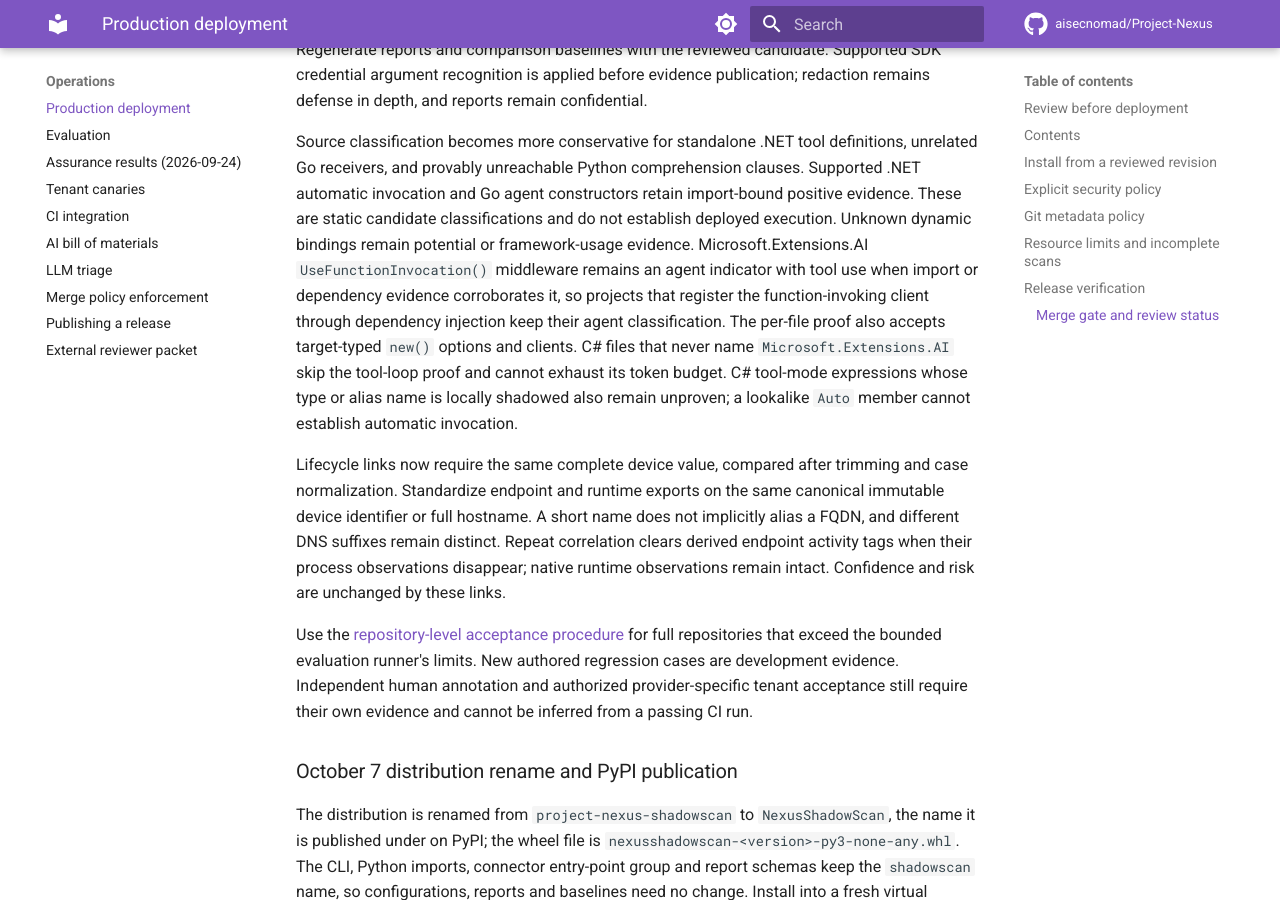
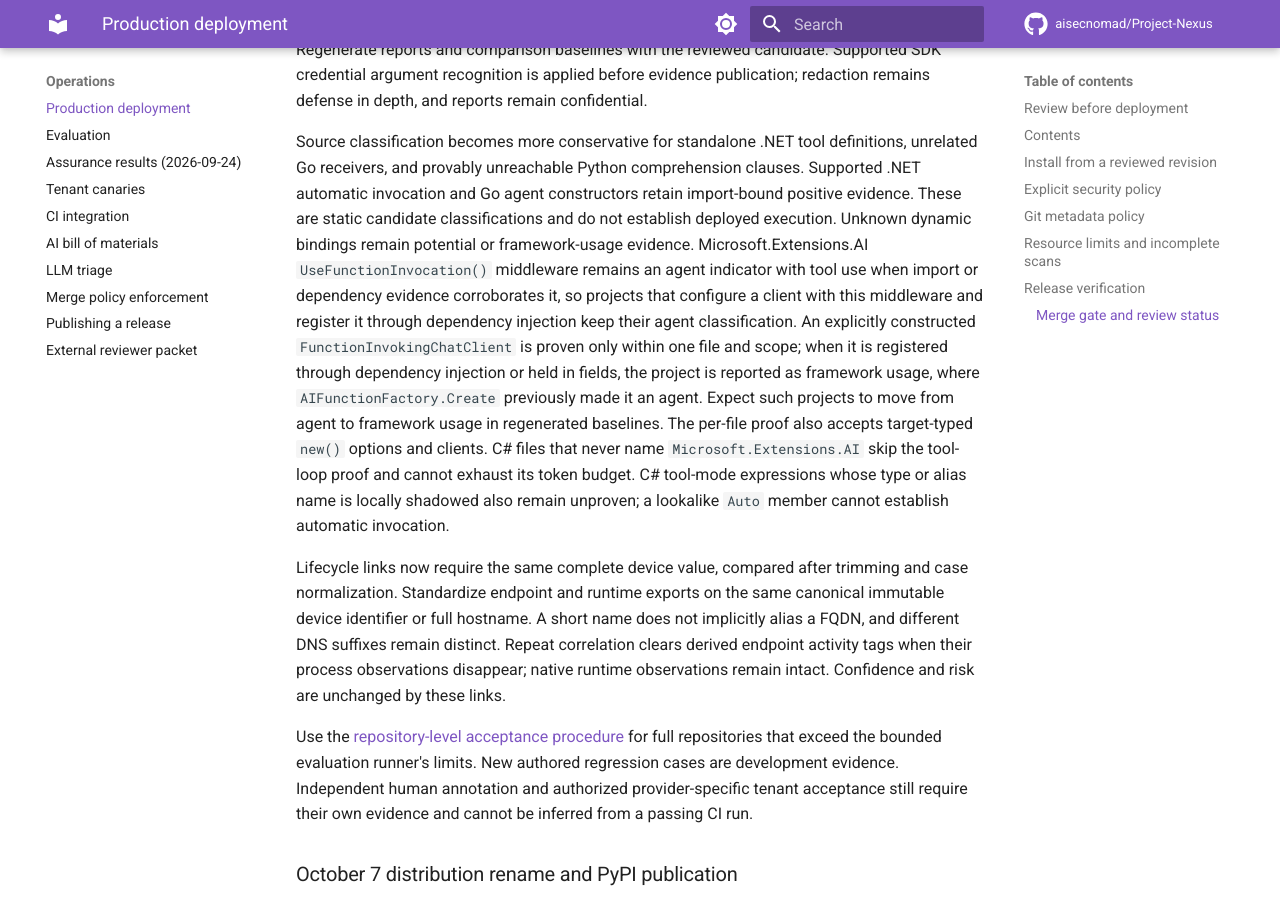
Before and after one commit to aisecnomad/Project-Nexus, an MkDocs documentation site: the page built from docs/production.md, in a window 1280 px wide and 900 px high, scrolled down 18139 px. Built offline with MkDocs 1.6.1 and Material for MkDocs 9.7.7, drawn with Linux system fonts in a browser that asks for light colours; comment, search, counter and statistics services are not loaded.

Commit message:
Document that an explicit FunctionInvokingChatClient in DI or fields is usage
88066c7 restored the agent classification for UseFunctionInvocation()
middleware, but the CHANGELOG and docs/production.md said every
dependency-injected function-invoking client keeps its agent
classification. That is not true for the explicit spelling. A client built
with `new FunctionInvokingChatClient(inner)` and registered through
AddSingleton<IChatClient>(...), or assigned to a field and called from
another method, is beyond the per-file proof and is reported as framework
usage with no capabilities. origin/main reported both shapes as agents,
through the AIFunctionFactory.Create indicator that this PR made
usage-only.

The explicit client type stays usage-only on purpose. Moving its pattern
into the corroborated indicator signal turns 39 existing negative proof
tests into agents: empty or unknown tools, ToolMode.None, rebinding the
client or options, lookalike local types, and if (false) or while (false)
dispatch. A lexical match would override every rejection the proof makes
for that spelling.

CHANGELOG, docs/production.md, docs/connectors/code.md and
docs/connectors.md now say that middleware-configured clients, including
DI ones, remain agents, while an explicit FunctionInvokingChatClient
registered through DI or held in fields is framework usage. Operators
should expect those projects to move from agent to usage in regenerated
baselines. The signature and module comments give the reason, and a
parametrized test checks the documented DI and field cases.

Signed-off-by: Claude <noreply@anthropic.com>
Co-Authored-By: Claude Opus 5.5 <noreply@anthropic.com>
Claude-Session: https://claude.ai/code/session_01NNpBL4DqDDJdF9hLExvpc9

```diff
--- a/docs/production.md
+++ b/docs/production.md
@@ -853,8 +853,13 @@ classifications and do not establish deployed execution. Unknown dynamic
 bindings remain potential or framework-usage evidence.
 Microsoft.Extensions.AI `UseFunctionInvocation()` middleware remains an agent
 indicator with tool use when import or dependency evidence corroborates it, so
-projects that register the function-invoking client through dependency
-injection keep their agent classification. The per-file proof also accepts
+projects that configure a client with this middleware and register it through
+dependency injection keep their agent classification. An explicitly
+constructed `FunctionInvokingChatClient` is proven only within one file and
+scope; when it is registered through dependency injection or held in fields,
+the project is reported as framework usage, where `AIFunctionFactory.Create`
+previously made it an agent. Expect such projects to move from agent to
+framework usage in regenerated baselines. The per-file proof also accepts
 target-typed `new()` options and clients. C# files that never name
 `Microsoft.Extensions.AI` skip the tool-loop proof and cannot exhaust its token
 budget.
```
Also changed, not shown: CHANGELOG.md (+7 -2 lines), docs/connectors.md (+3 -1 lines), docs/connectors/code.md (+5 -2 lines), 3 other files.
